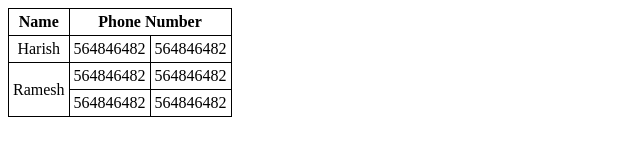
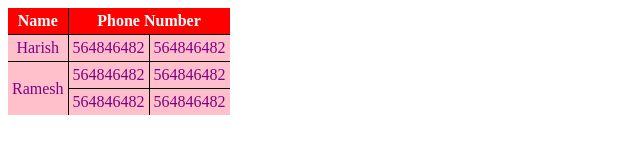
Before and after one commit to AnishSilwal42/Section-B, a plain HTML site: page table.html in a window 1280 px wide. Shown: the whole page, without its empty margins (0-640 px from the left). Drawn offline with Linux system fonts and the light colour scheme.

Commit message:
colored the table

```diff
--- a/table.html
+++ b/table.html
@@ -9,11 +9,20 @@
     <style>
         table{
             border-collapse: collapse;
+            border-style: hidden;
         }
         tr,td,th{
             border: 1px solid black; /* Defines the table borders */
             padding: 4px;
             text-align: center;
+        }
+        td{
+            background-color: pink;
+            color:purple;
+        }
+        th{
+            background-color: red;
+            color:white;
         }
     </style>
 </head>
```
